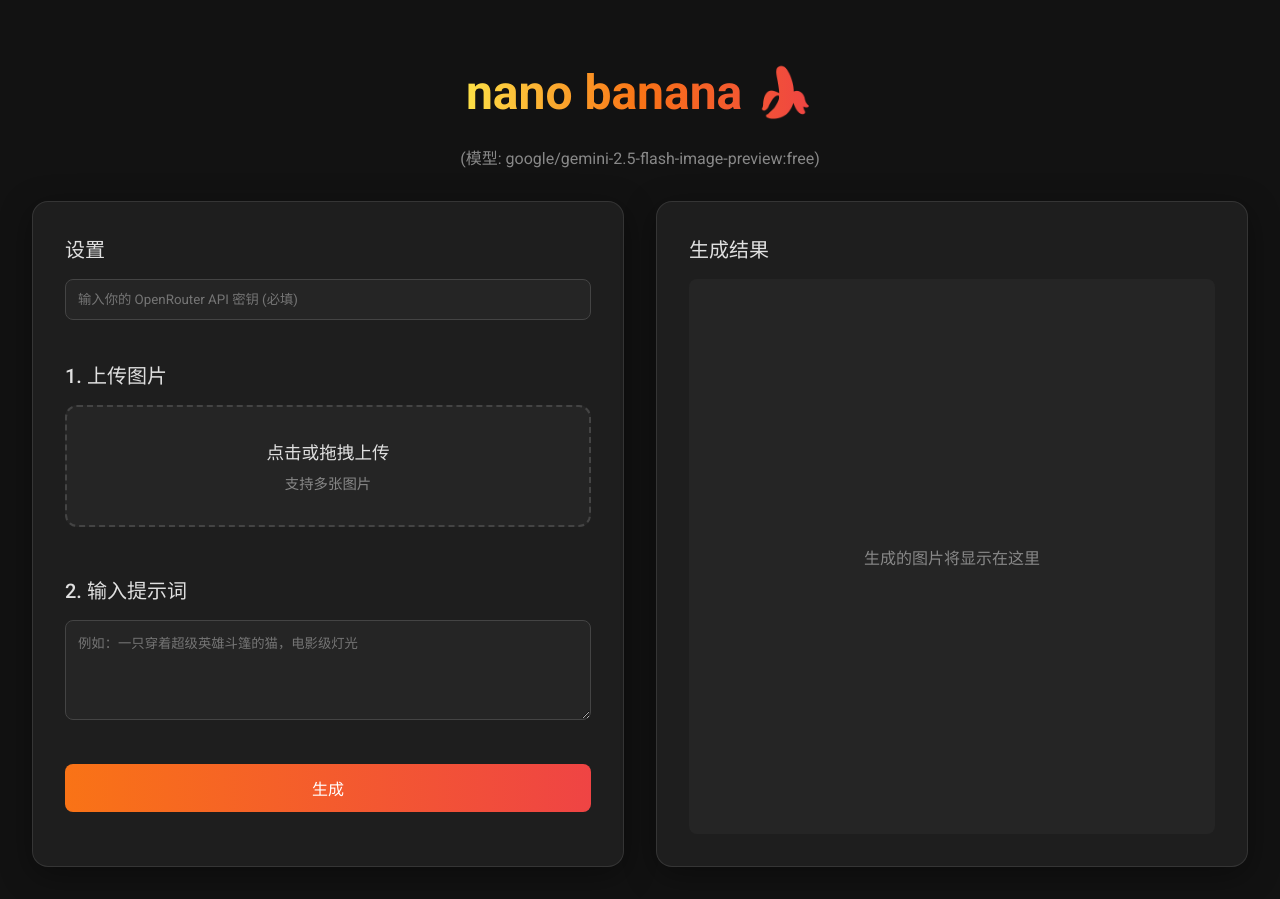
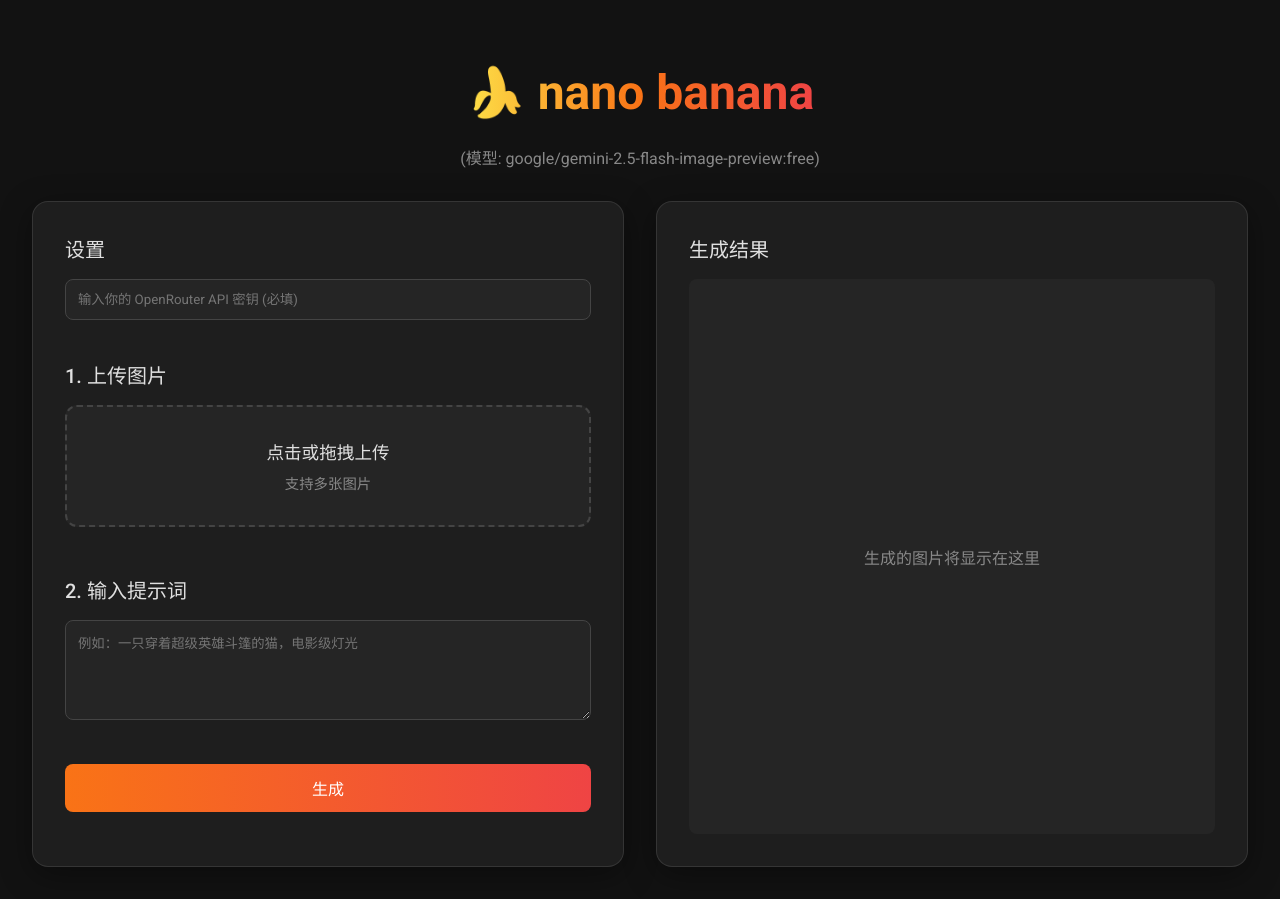
Before and after one commit to du406470427/nanobanana, a plain HTML site: page static/index.html in a window 1280 px wide. Drawn offline with Linux system fonts and the light colour scheme.

Commit message:
Update index.html

```diff
--- a/static/index.html
+++ b/static/index.html
@@ -7,7 +7,7 @@
     <link rel="stylesheet" href="style.css">
 </head>
 <body>
-    <h1 class="title">nano banana 🍌</h1>
+    <h1 class="title">🍌 <span>nano banana</span></h1>
     <p class="subtitle">(模型: google/gemini-2.5-flash-image-preview:free)</p>
     <div class="main-container">
         <div class="controls-container">
```
